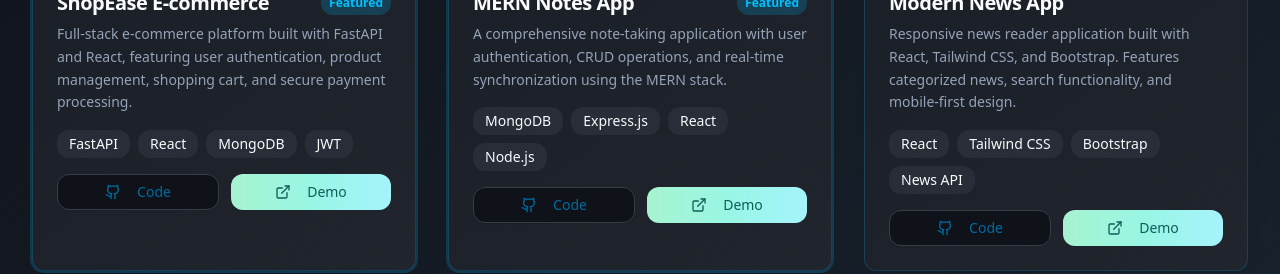
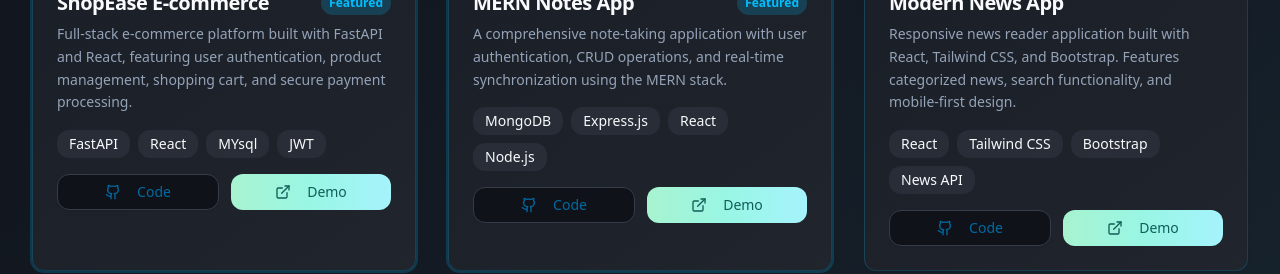
Before and after one commit to abdulrehmanafzal-webdeveloper/Portfolio_app2, a React (Vite) app: page / in a window 1280 px wide. Shown: the part 4200-4474 px from the top of the page. Built offline with nearby package versions, Linux system fonts and the light colour scheme; the HTML template or start-up script is replaced by a standard one.

Commit message:
Fix tech stack from MongoDB to MySQL

```diff
--- a/src/components/Projects.tsx
+++ b/src/components/Projects.tsx
@@ -19,7 +19,7 @@ const Projects = () => {
       title: "ShopEase E-commerce",
       description:
         "Full-stack e-commerce platform built with FastAPI and React, featuring user authentication, product management, shopping cart, and secure payment processing.",
-      tech: ["FastAPI", "React", "MongoDB", "JWT"],
+      tech: ["FastAPI", "React", "MYsql", "JWT"],
       demo: "https://shopease-e-commerce.vercel.app/",
       github:
         "https://github.com/abdulrehmanafzal-webdeveloper/Shopease-e-commerce",
```
